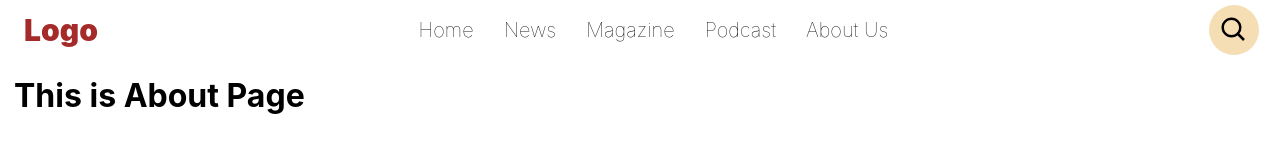
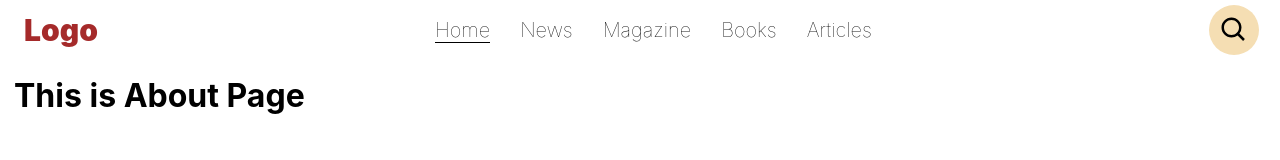
Before and after one commit to tejastamkar/News_app, a Next.js app: page /aboutus in a window 1280 px wide. Shown: the top 160 px of the page. Built offline with nearby package versions, Linux system fonts and the light colour scheme; no server answers; the database is empty.

Commit message:
podcast removed

```diff
--- a/Components/Navbar.js
+++ b/Components/Navbar.js
@@ -1,16 +1,46 @@
 import Link from "next/link";
 import styles from "../styles/NavBar.module.scss";
+// import "../styles/NavBar.scss";
 import { useState, useEffect } from "react";
 import { BiSearch } from "react-icons/bi";
 import SearchBar from "./SearchBar";
 import { db } from "../Firebase";
 import { collection, getDocs } from "firebase/firestore";
 import { AiOutlineCloseCircle } from "react-icons/ai";
+import { useRouter } from "next/router";
+
 export default function Navbar() {
+  // for mobile view navbar
   const Data = [];
-  const [OpenSearch, setOpenSearch] = useState(false);
   const [isOpen, setIsOpen] = useState(false);
   const openMenu = () => setIsOpen(!isOpen);
+  // for search bar
+  const [OpenSearch, setOpenSearch] = useState(false);
+
+  // for Underline
+  const router = useRouter();
+  const { params = [] } = router.query;
+  const [Underline, setUnderline] = useState("Home");
+  useEffect(() => {
+    switch (params[0]) {
+      case "News":
+        setUnderline("News");
+        break;
+      case "Books":
+        setUnderline("Books");
+        break;
+      case "Magazine":
+        setUnderline("Magazine");
+        break;
+      case "Articles":
+        setUnderline("Articles");
+        break;
+      default:
+        setUnderline("Home");
+        break;
+    }
+  }, [params]);
+
   useEffect(() => {
     if (isOpen) {
       document.getElementById("Top").style.display = "none";
@@ -64,9 +94,10 @@ export default function Navbar() {
           <Link href="/" className={styles.navitem}>
             <a
               className={
-                isOpen === false
+                (isOpen === false
                   ? styles.navlink
-                  : styles.navlink + " " + styles.active
+                  : styles.navlink + " " + styles.active,
+                Underline === "Home" ? styles.underline : styles.noline)
               }
               onClick={openMenu}
             >
@@ -76,9 +107,10 @@ export default function Navbar() {
           <Link href="/docs/News" className={styles.navitem}>
             <a
               className={
-                isOpen === false
+                (isOpen === false
                   ? styles.navlink
-                  : styles.navlink + " " + styles.active
+                  : styles.navlink + " " + styles.active,
+                Underline === "News" ? styles.underline : styles.noline)
               }
               onClick={openMenu}
             >
@@ -89,9 +121,10 @@ export default function Navbar() {
           <Link href="/docs/Magazine" className={styles.navitem}>
             <a
               className={
-                isOpen === false
+                (isOpen === false
                   ? styles.navlink
-                  : styles.navlink + " " + styles.active
+                  : styles.navlink + " " + styles.active,
+                Underline === "Magazine" ? styles.underline : styles.noline)
               }
               onClick={openMenu}
             >
@@ -99,28 +132,30 @@ export default function Navbar() {
             </a>
           </Link>
 
-          <Link href="/docs/Podcast" className={styles.navitem}>
+          <Link href="/docs/Books" className={styles.navitem}>
             <a
               className={
-                isOpen === false
+                (isOpen === false
                   ? styles.navlink
-                  : styles.navlink + " " + styles.active
+                  : styles.navlink + " " + styles.active,
+                Underline === "Books" ? styles.underline : styles.noline)
               }
               onClick={openMenu}
             >
-              Podcast
+              Books
             </a>
           </Link>
-          <Link href="/aboutus" className={styles.navitem}>
+          <Link href="/docs/Articles" className={styles.navitem}>
             <a
               className={
-                isOpen === false
+                (isOpen === false
                   ? styles.navlink
-                  : styles.navlink + " " + styles.active
+                  : styles.navlink + " " + styles.active,
+                Underline === "Articles" ? styles.underline : styles.noline)
               }
               onClick={openMenu}
             >
-              About Us
+              Articles
             </a>
           </Link>
         </div>
--- a/pages/index.js
+++ b/pages/index.js
@@ -32,8 +32,8 @@ export default function Home({ News, Books }) {
         <Cards data={Books} Items={"Magazine"} />
         <Title Name={"Books"} />
         <Cards data={Books} Items={"books"} />
-        <Title Name={"PodCast"} />
-        <Cards data={Filtered} Items={"podcast"} />
+        <Title Name={"Articles"} />
+        <Cards data={Books} Items={"books"} />
         <Footer />
       </div>
     </div>
--- a/styles/NavBar.module.scss
+++ b/styles/NavBar.module.scss
@@ -14,6 +14,12 @@
 }
 .SearchBar {
   width: 100%;
+}
+.underline {
+  text-decoration: underline;
+}
+.noline {
+  text-decoration: none;
 }
 
 .search {
@@ -63,7 +69,19 @@
   justify-content: center;
 }
 
-.navlink {
+.navlink,
+.underline {
+  font-size: 20px;
+  font-weight: 100;
+  text-decoration: none;
+  border-bottom: 1px solid #000;
+  margin-bottom: 4px;
+  color: black;
+  margin: 0px 15px;
+  // text-transform: uppercase;
+}
+.navlink,
+.noline {
   font-size: 20px;
   font-weight: 100;
   text-decoration: none;
```
Also changed, not shown: Components/Cards.js (+6 -6 lines), pages/docs/[...params].js (+5 -5 lines).
